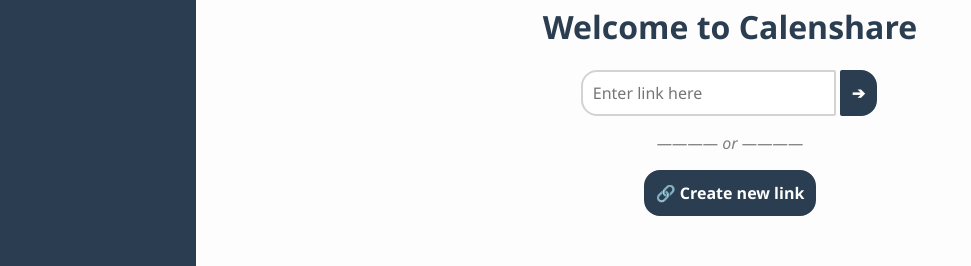
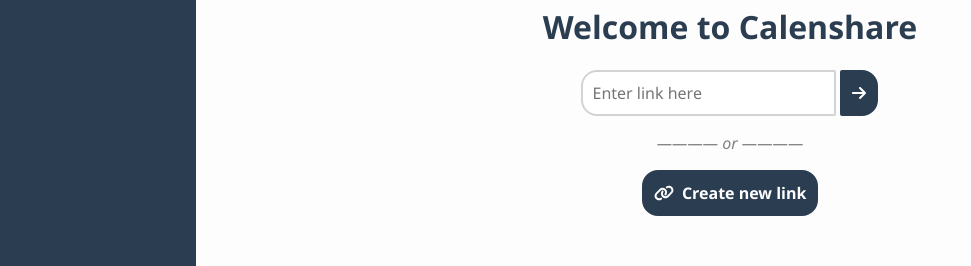
Before and after one commit to Project-Code-UVA/Calenshare, a Vue app: page / in a window 1280 px wide. Shown: the part 241-507 px from the top of the page, without its empty margins (0-971 px from the left). Built offline with nearby package versions, Linux system fonts and the light colour scheme.

Commit message:
more font awesome icons

```diff
--- a/src/views/loginPage.vue
+++ b/src/views/loginPage.vue
@@ -5,10 +5,10 @@
 
     <form>
       <input class="left-side" placeholder="Enter link here"> <!-- TODO: add screen-reader friendly placeholder -->
-      <button type="submit" class="right-side" aria-label="Open this link" title="Open this link">➔</button>
+      <button type="submit" class="right-side" title="Open this link"><i class="fas fa-arrow-right"></i><span class="fa-sr-only">Open this link</span></button>
     </form>
     <p class="or-separator"><i>———— or ————</i></p>
-    <button><span aria-hidden>🔗</span> Create new link</button>
+    <button><i class="fas fa-link" aria-hidden="true"></i>&nbsp;&nbsp;Create new link</button>
   <!--
     Source:
     <a href="https://www.freepik.com/free-vector/schedule-calendar-flat-style_41411895.htm#query=calendar&position=7&from_view=keyword&track=sph">Image by juicy_fish</a> on Freepik
```
